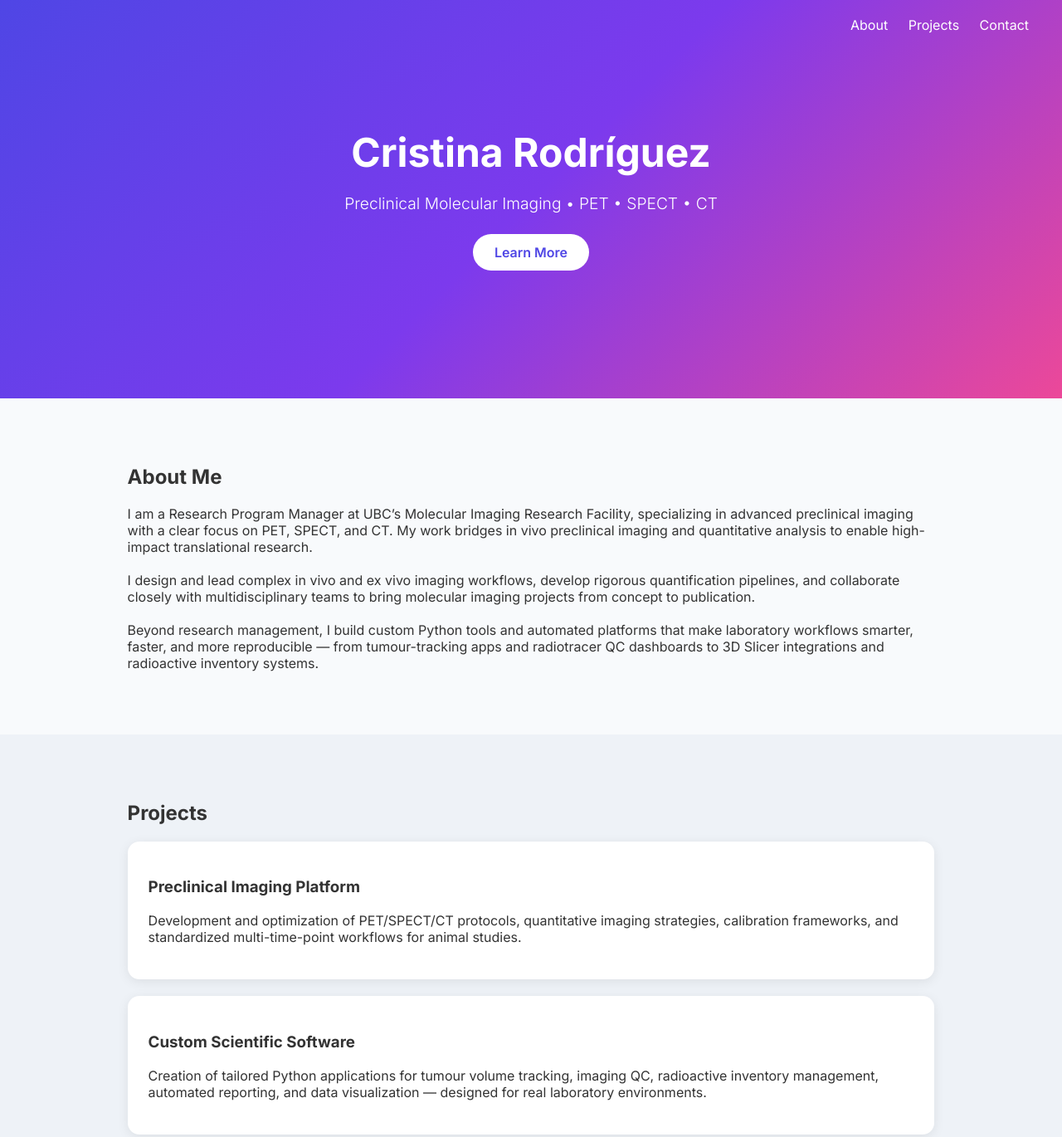
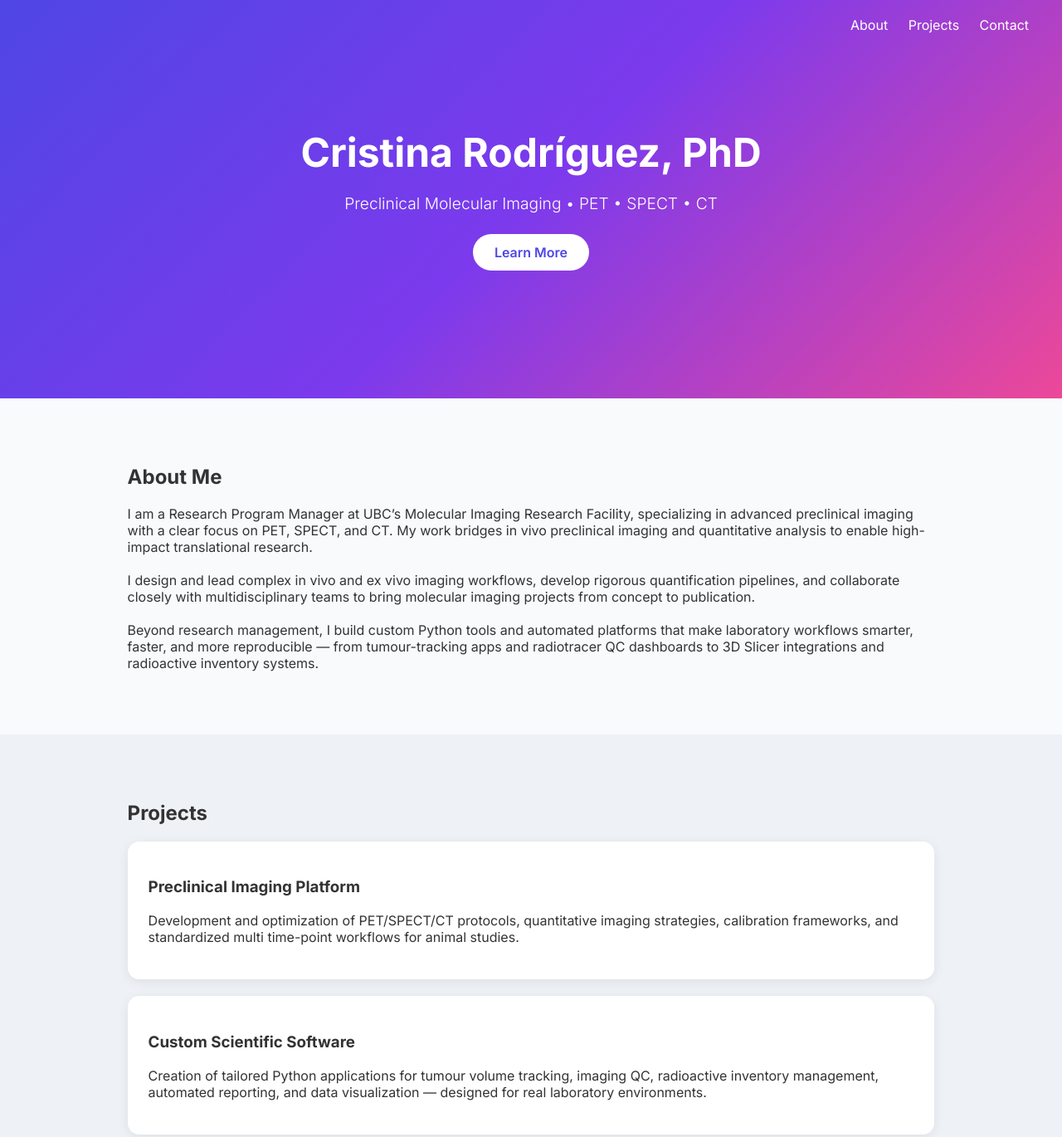
Before and after one commit to cristinarod2/cristinarod2.github.io, a plain HTML site: page index.html in a window 1280 px wide. Shown: the top 1370 px of the page at 83% size. Drawn offline with Linux system fonts and the light colour scheme.

```diff
--- a/index.html
+++ b/index.html
@@ -3,7 +3,7 @@
 <head>
     <meta charset="UTF-8" />
     <meta name="viewport" content="width=device-width, initial-scale=1.0" />
-    <title>Cristina Rodríguez, PhD</title>
+    <title>Cristina Rodríguez</title>
     <link rel="stylesheet" href="style.css" />
     <link href="https://fonts.googleapis.com/css2?family=Inter:wght@300;400;600;700&display=swap" rel="stylesheet">
 </head>
@@ -12,7 +12,7 @@
     <!-- HERO SECTION -->
     <header class="hero">
         <div class="hero-content">
-            <h1>Cristina Rodríguez</h1>
+            <h1>Cristina Rodríguez, PhD</h1>
             <p class="subtitle">Preclinical Molecular Imaging • PET • SPECT • CT</p>
             <a href="#about" class="cta">Learn More</a>
         </div>
@@ -51,7 +51,7 @@
             <h3>Preclinical Imaging Platform</h3>
             <p>
                 Development and optimization of PET/SPECT/CT protocols, quantitative imaging strategies,
-                calibration frameworks, and standardized multi-time-point workflows for animal studies.
+                calibration frameworks, and standardized multi time-point workflows for animal studies.
             </p>
         </div>
 
```
